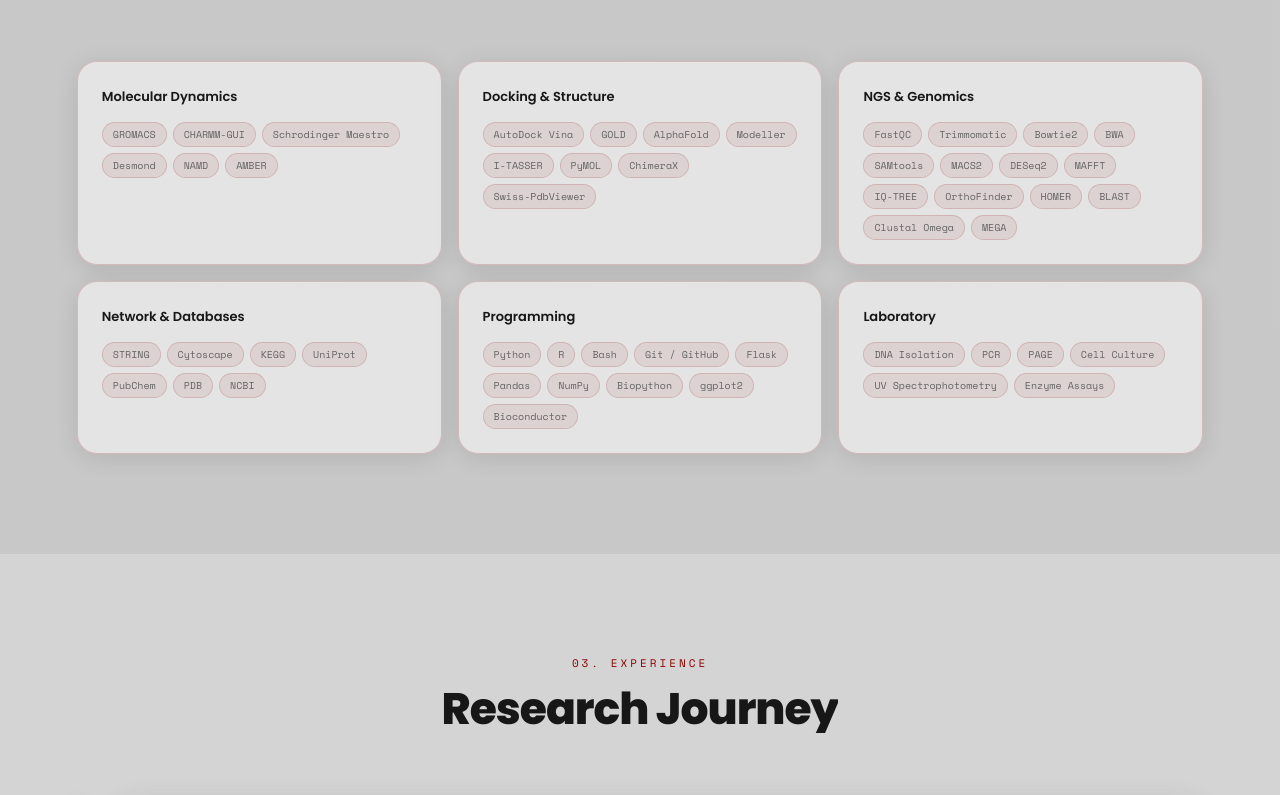
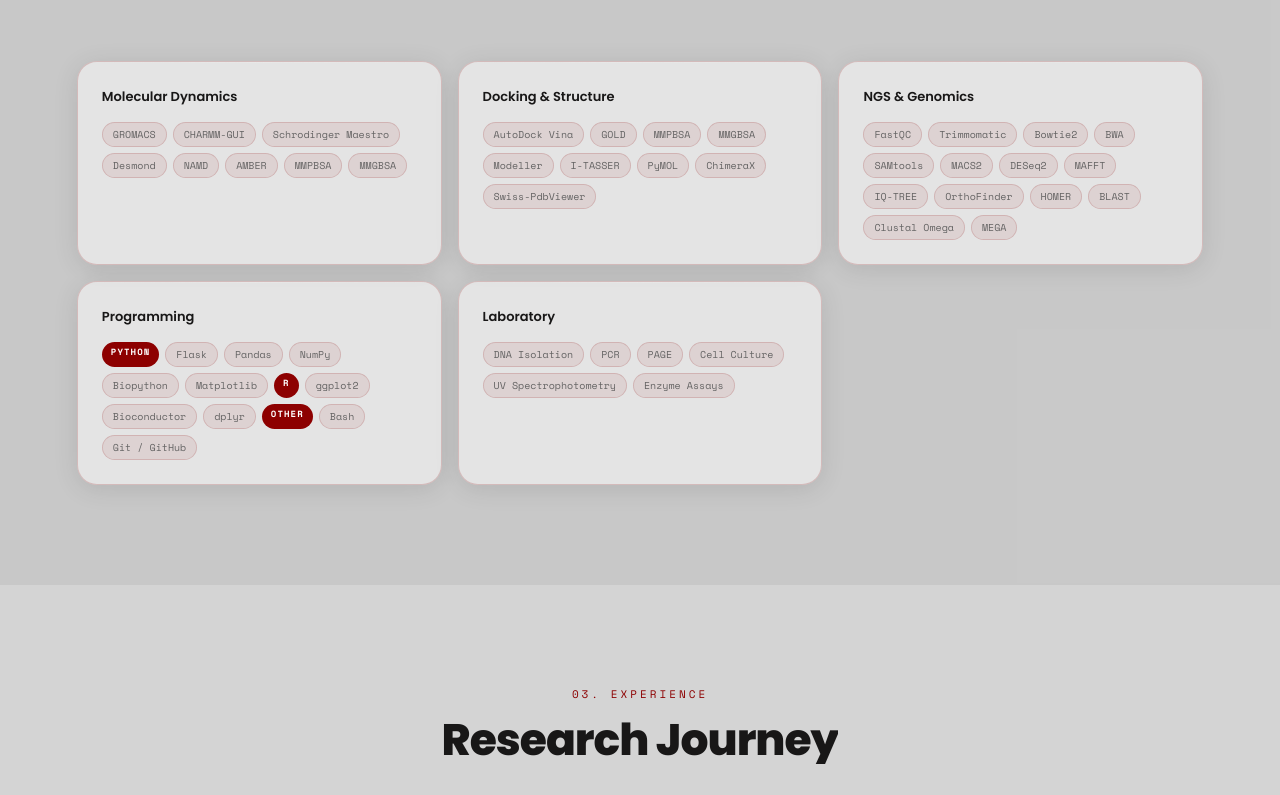
Before and after one commit to naidurev/portfolio, a plain HTML site: page index.html in a window 1280 px wide. Shown: the part 1964-2759 px from the top of the page. Drawn offline with nearby package versions, Linux system fonts and the light colour scheme; animation ran at ten frames a second.

Commit message:
Changes to my-information

```diff
--- a/index.html
+++ b/index.html
@@ -66,11 +66,11 @@
         <!-- Stats -->
         <div class="hero-stats">
             <div class="stat">
-                <span class="stat-num"><span data-target="2000">0</span>+</span>
-                <span class="stat-label">Compounds Screened</span>
+                <span class="stat-num"><span data-target="5">0</span></span>
+                <span class="stat-label">Projects Completed</span>
             </div>
             <div class="stat">
-                <span class="stat-num"><span data-target="500">0</span>ns</span>
+                <span class="stat-num"><span data-target="50">0</span>+</span>
                 <span class="stat-label">MD Simulations</span>
             </div>
             <div class="stat">
@@ -91,7 +91,7 @@
             <span>GROMACS</span><span class="marquee-dot">✦</span>
             <span>AutoDock Vina</span><span class="marquee-dot">✦</span>
             <span>Structural Biology</span><span class="marquee-dot">✦</span>
-            <span>AlphaFold</span><span class="marquee-dot">✦</span>
+            <span>MMPBSA</span><span class="marquee-dot">✦</span>
             <span>RNA-seq</span><span class="marquee-dot">✦</span>
             <span>Barcelona</span><span class="marquee-dot">✦</span>
             <span>Bioinformatics</span><span class="marquee-dot">✦</span>
@@ -101,7 +101,7 @@
             <span>GROMACS</span><span class="marquee-dot">✦</span>
             <span>AutoDock Vina</span><span class="marquee-dot">✦</span>
             <span>Structural Biology</span><span class="marquee-dot">✦</span>
-            <span>AlphaFold</span><span class="marquee-dot">✦</span>
+            <span>MMGBSA</span><span class="marquee-dot">✦</span>
             <span>RNA-seq</span><span class="marquee-dot">✦</span>
             <span>Barcelona</span><span class="marquee-dot">✦</span>
         </div>
@@ -155,13 +155,13 @@
             <div class="glass-card skill-card reveal">
                 <h3>Molecular Dynamics</h3>
                 <div class="skill-tags">
-                    <span class="skill-tag">GROMACS</span><span class="skill-tag">CHARMM-GUI</span><span class="skill-tag">Schrodinger Maestro</span><span class="skill-tag">Desmond</span><span class="skill-tag">NAMD</span><span class="skill-tag">AMBER</span>
+                    <span class="skill-tag">GROMACS</span><span class="skill-tag">CHARMM-GUI</span><span class="skill-tag">Schrodinger Maestro</span><span class="skill-tag">Desmond</span><span class="skill-tag">NAMD</span><span class="skill-tag">AMBER</span><span class="skill-tag">MMPBSA</span><span class="skill-tag">MMGBSA</span>
                 </div>
             </div>
             <div class="glass-card skill-card reveal reveal-delay-1">
                 <h3>Docking &amp; Structure</h3>
                 <div class="skill-tags">
-                    <span class="skill-tag">AutoDock Vina</span><span class="skill-tag">GOLD</span><span class="skill-tag">AlphaFold</span><span class="skill-tag">Modeller</span><span class="skill-tag">I-TASSER</span><span class="skill-tag">PyMOL</span><span class="skill-tag">ChimeraX</span><span class="skill-tag">Swiss-PdbViewer</span>
+                    <span class="skill-tag">AutoDock Vina</span><span class="skill-tag">GOLD</span><span class="skill-tag">MMPBSA</span><span class="skill-tag">MMGBSA</span><span class="skill-tag">Modeller</span><span class="skill-tag">I-TASSER</span><span class="skill-tag">PyMOL</span><span class="skill-tag">ChimeraX</span><span class="skill-tag">Swiss-PdbViewer</span>
                 </div>
             </div>
             <div class="glass-card skill-card reveal reveal-delay-2">
@@ -170,16 +170,12 @@
                     <span class="skill-tag">FastQC</span><span class="skill-tag">Trimmomatic</span><span class="skill-tag">Bowtie2</span><span class="skill-tag">BWA</span><span class="skill-tag">SAMtools</span><span class="skill-tag">MACS2</span><span class="skill-tag">DESeq2</span><span class="skill-tag">MAFFT</span><span class="skill-tag">IQ-TREE</span><span class="skill-tag">OrthoFinder</span><span class="skill-tag">HOMER</span><span class="skill-tag">BLAST</span><span class="skill-tag">Clustal Omega</span><span class="skill-tag">MEGA</span>
                 </div>
             </div>
-            <div class="glass-card skill-card reveal reveal-delay-1">
-                <h3>Network &amp; Databases</h3>
-                <div class="skill-tags">
-                    <span class="skill-tag">STRING</span><span class="skill-tag">Cytoscape</span><span class="skill-tag">KEGG</span><span class="skill-tag">UniProt</span><span class="skill-tag">PubChem</span><span class="skill-tag">PDB</span><span class="skill-tag">NCBI</span>
-                </div>
-            </div>
             <div class="glass-card skill-card reveal reveal-delay-2">
                 <h3>Programming</h3>
                 <div class="skill-tags">
-                    <span class="skill-tag">Python</span><span class="skill-tag">R</span><span class="skill-tag">Bash</span><span class="skill-tag">Git / GitHub</span><span class="skill-tag">Flask</span><span class="skill-tag">Pandas</span><span class="skill-tag">NumPy</span><span class="skill-tag">Biopython</span><span class="skill-tag">ggplot2</span><span class="skill-tag">Bioconductor</span>
+                    <span class="skill-lang">Python</span><span class="skill-tag">Flask</span><span class="skill-tag">Pandas</span><span class="skill-tag">NumPy</span><span class="skill-tag">Biopython</span><span class="skill-tag">Matplotlib</span>
+                    <span class="skill-lang">R</span><span class="skill-tag">ggplot2</span><span class="skill-tag">Bioconductor</span><span class="skill-tag">dplyr</span>
+                    <span class="skill-lang">Other</span><span class="skill-tag">Bash</span><span class="skill-tag">Git / GitHub</span>
                 </div>
             </div>
             <div class="glass-card skill-card reveal reveal-delay-3">
@@ -208,10 +204,10 @@
                     <div class="tl-role">Research Assistant</div>
                     <div class="tl-org">AiSense Laboratory · Mumbai, India</div>
                     <ul class="tl-list">
-                        <li>Built a <strong>fragment-based protein structure prediction pipeline</strong> targeting CAV2.2; benchmarked against AlphaFold using Ramachandran plots, Z-scores, cross-correlation plots, and PCA.</li>
-                        <li>Set up a <strong>POPC membrane simulation</strong> of CAV2.2 using CHARMM-GUI; ran a 500 ns trajectory in GROMACS and analysed RMSD, RMSF, and lipid-protein contacts.</li>
+                        <li>Built a <strong>fragment-based protein structure prediction pipeline</strong> targeting CAV2.2; benchmarked against experimental reference structures using Ramachandran plots, Z-scores, cross-correlation plots, and PCA.</li>
+                        <li>Set up a <strong>POPC membrane simulation</strong> of CAV2.2 using CHARMM-GUI; ran MD trajectories in GROMACS and analysed RMSD, RMSF, lipid-protein contacts, and MMPBSA binding free energies.</li>
                     </ul>
-                    <div class="tl-tags"><span class="tl-tag">CAV2.2</span><span class="tl-tag">CHARMM-GUI</span><span class="tl-tag">GROMACS</span><span class="tl-tag">AlphaFold</span></div>
+                    <div class="tl-tags"><span class="tl-tag">CAV2.2</span><span class="tl-tag">CHARMM-GUI</span><span class="tl-tag">GROMACS</span><span class="tl-tag">MMPBSA</span></div>
                 </div>
             </div>
             <div class="tl-item reveal reveal-delay-1">
@@ -225,11 +221,11 @@
                     <div class="tl-org">ACTREC · Mumbai, India</div>
                     <ul class="tl-list">
                         <li>Predicted and validated the 3D structure of <strong>HER2</strong>; Ramachandran favoured &gt;95%, RMSD &lt;2 Å from experimental structures.</li>
-                        <li>Screened <strong>2,000+ FDA-approved compounds</strong> against HER2 using AutoDock Vina; 15 candidates with binding affinity &lt;−9.0 kcal/mol.</li>
-                        <li>Ran <strong>500 ns MD simulations</strong> in GROMACS; RMSD, RMSF, H-bond, and MM-PBSA analyses performed.</li>
+                        <li>Screened a large library of <strong>FDA-approved compounds</strong> against HER2 using AutoDock Vina; top candidates with binding affinity &lt;−9.0 kcal/mol taken forward.</li>
+                        <li>Ran <strong>MD simulations</strong> in GROMACS; RMSD, RMSF, H-bond, MMPBSA, and MMGBSA analyses performed.</li>
                         <li>Applied <strong>PCA</strong> to trajectory data to identify essential protein motions and conformational substates.</li>
                     </ul>
-                    <div class="tl-tags"><span class="tl-tag">HER2</span><span class="tl-tag">AutoDock Vina</span><span class="tl-tag">GROMACS</span><span class="tl-tag">MM-PBSA</span></div>
+                    <div class="tl-tags"><span class="tl-tag">HER2</span><span class="tl-tag">AutoDock Vina</span><span class="tl-tag">GROMACS</span><span class="tl-tag">MMPBSA</span><span class="tl-tag">MMGBSA</span></div>
                 </div>
             </div>
         </div>
@@ -273,8 +269,8 @@
                 <div class="proj-num">03</div>
                 <div class="proj-card-inner">
                     <div class="proj-title">Fragment-Based Protein Structure Prediction Pipeline</div>
-                    <p class="proj-desc">End-to-end pipeline for multi-domain protein structure prediction via fragment assembly. Validated using Ramachandran plots, Z-scores, and PCA against AlphaFold structures.</p>
-                    <div class="proj-tags"><span class="proj-tag">Python</span><span class="proj-tag">AlphaFold</span><span class="proj-tag">Modeller</span><span class="proj-tag">GROMACS</span></div>
+                    <p class="proj-desc">End-to-end pipeline for multi-domain protein structure prediction via fragment assembly. Validated using Ramachandran plots, Z-scores, and PCA against experimental reference structures.</p>
+                    <div class="proj-tags"><span class="proj-tag">Python</span><span class="proj-tag">Modeller</span><span class="proj-tag">GROMACS</span><span class="proj-tag">MMPBSA</span></div>
                 </div>
             </div>
             <div class="glass-card reveal reveal-delay-3">
--- a/style.css
+++ b/style.css
@@ -388,6 +388,17 @@ body {
     transition: var(--transition);
 }
 .glass-card:hover .skill-tag { color: var(--text); border-color: rgba(141,0,0,0.3); }
+.skill-lang {
+    font-family: var(--mono);
+    font-size: 9px;
+    font-weight: 700;
+    letter-spacing: 0.12em;
+    text-transform: uppercase;
+    color: #fff;
+    background: var(--accent);
+    padding: 2px 9px;
+    border-radius: 50px;
+}
 
 /* ===== TIMELINE ===== */
 .timeline { position: relative; padding-left: 40px; margin-bottom: 40px; }
```
